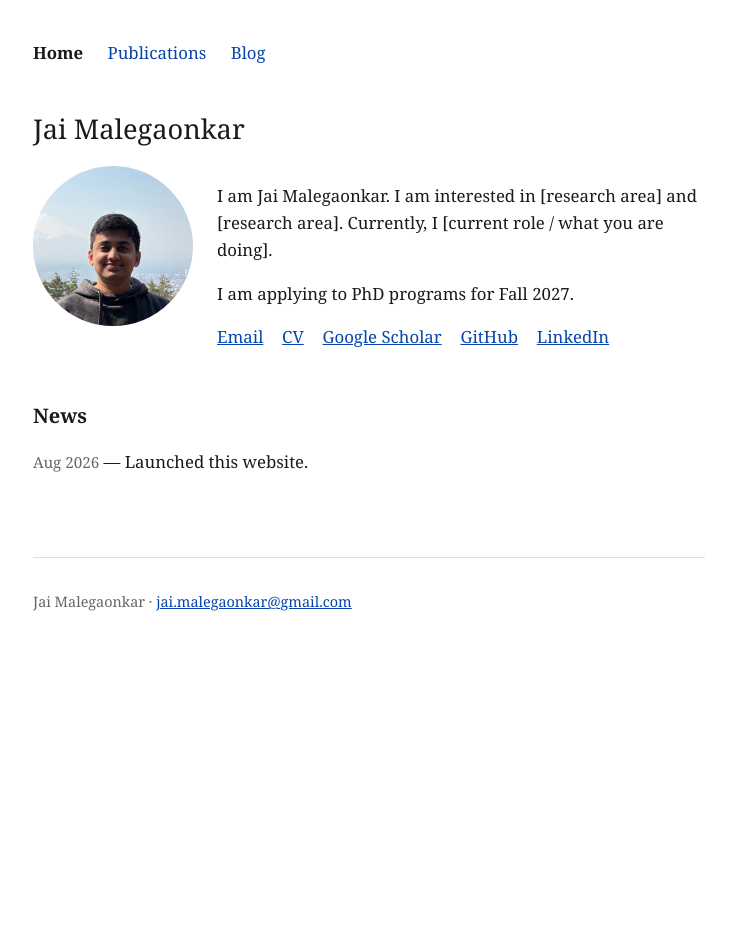
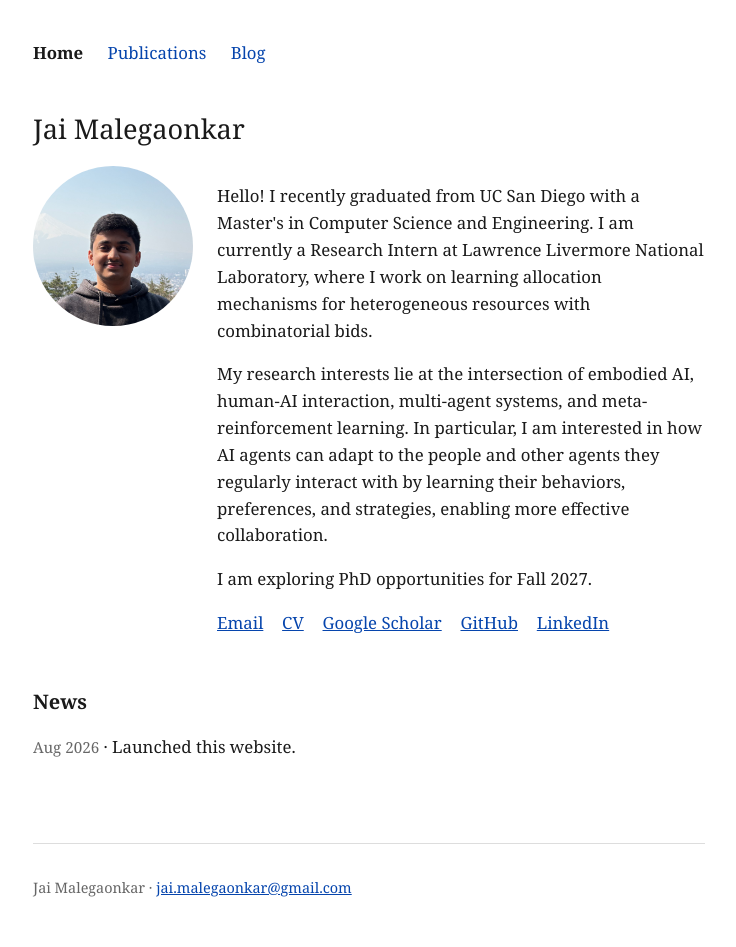
Before and after one commit to jmalegaonkar/jmalegaonkar.github.io, a Jekyll site: the page index.html, which Jekyll copies as it is, in a window 1280 px wide. Shown: the whole page, without its empty margins (271-1007 px from the left). Built offline with Jekyll 4.4.1, drawn with Linux system fonts in a browser that asks for light colours; before the commit the page ends 900 px from its top, so only the background shows below that.

```diff
--- a/_layouts/default.html
+++ b/_layouts/default.html
@@ -3,7 +3,7 @@
 <head>
   <meta charset="utf-8">
   <meta name="viewport" content="width=device-width, initial-scale=1">
-  <title>{% if page.title %}{{ page.title }} — {% endif %}Jai Malegaonkar</title>
+  <title>{% if page.title %}{{ page.title }} | {% endif %}Jai Malegaonkar</title>
   <link rel="stylesheet" href="/css/style.css">
   {% if page.math %}
   <link rel="stylesheet" href="https://cdn.jsdelivr.net/npm/katex@0.16.11/dist/katex.min.css">
--- a/blog/index.html
+++ b/blog/index.html
@@ -7,7 +7,7 @@ title: Blog
 <ul class="plain">
   {% for post in site.posts %}
   <li>
-    <span class="date">{{ post.date | date: "%b %Y" }}</span> —
+    <span class="date">{{ post.date | date: "%b %Y" }}</span> &middot;
     <a href="{{ post.url }}">{{ post.title }}</a>
   </li>
   {% endfor %}
--- a/index.html
+++ b/index.html
@@ -4,7 +4,7 @@
   <meta charset="utf-8">
   <meta name="viewport" content="width=device-width, initial-scale=1">
   <title>Jai Malegaonkar</title>
-  <meta name="description" content="Jai Malegaonkar — personal website.">
+  <meta name="description" content="Jai Malegaonkar is a researcher interested in embodied AI, human-AI interaction, multi-agent systems, and meta-reinforcement learning, exploring PhD opportunities for Fall 2027.">
   <link rel="stylesheet" href="css/style.css">
 </head>
 <body>
@@ -23,14 +23,22 @@
       <img src="assets/photo.jpg" alt="Photo of Jai Malegaonkar">
       <div class="bio">
         <p>
-          <!-- TODO: 2–3 sentence bio. Who you are, what you work on, what you're
-               interested in. Example: "I am a researcher interested in X and Y.
-               Currently I work at Z, where I focus on ..." -->
-          I am Jai Malegaonkar. I am interested in [research area] and [research area].
-          Currently, I [current role / what you are doing].
+          Hello! I recently graduated from UC San Diego with a Master's in
+          Computer Science and Engineering. I am currently a Research Intern at
+          Lawrence Livermore National Laboratory, where I work on learning
+          allocation mechanisms for heterogeneous resources with combinatorial
+          bids.
         </p>
         <p>
-          I am applying to PhD programs for Fall 2027. <!-- TODO: adjust -->
+          My research interests lie at the intersection of embodied AI,
+          human-AI interaction, multi-agent systems, and meta-reinforcement
+          learning. In particular, I am interested in how AI agents can adapt
+          to the people and other agents they regularly interact with by
+          learning their behaviors, preferences, and strategies, enabling more
+          effective collaboration.
+        </p>
+        <p>
+          I am exploring PhD opportunities for Fall 2027.
         </p>
         <p class="contact-links">
           <a href="mailto:jai.malegaonkar@gmail.com">Email</a>
@@ -44,7 +52,7 @@
 
     <h2>News</h2>
     <ul class="plain">
-      <li><span class="date">Aug 2026</span> — Launched this website.</li>
+      <li><span class="date">Aug 2026</span> &middot; Launched this website.</li>
       <!-- TODO: add news items (papers, talks, positions) newest first -->
     </ul>
   </main>
```
Also changed, not shown: _posts/2026-08-11-example-post.md (+2 -2 lines), publications.html (+5 -4 lines).
